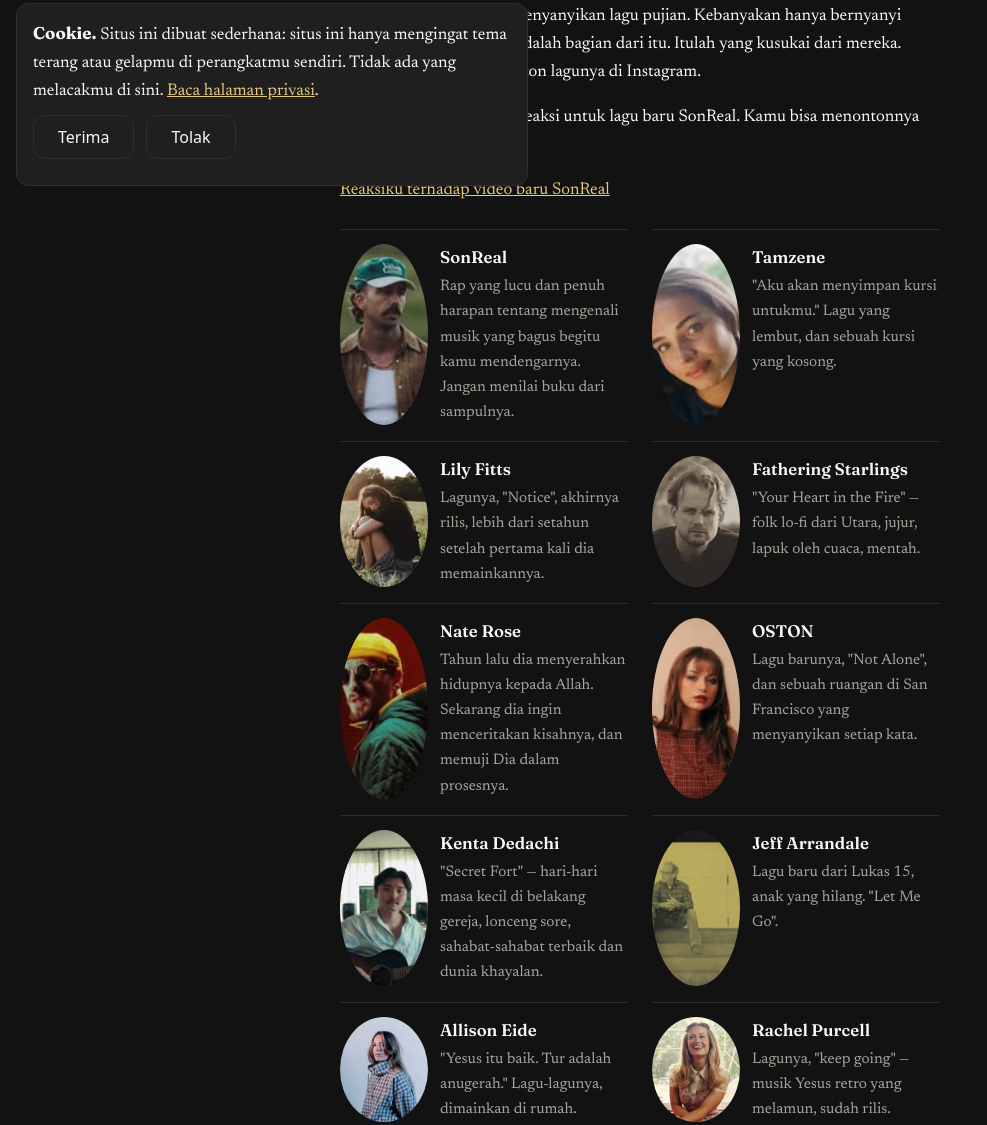
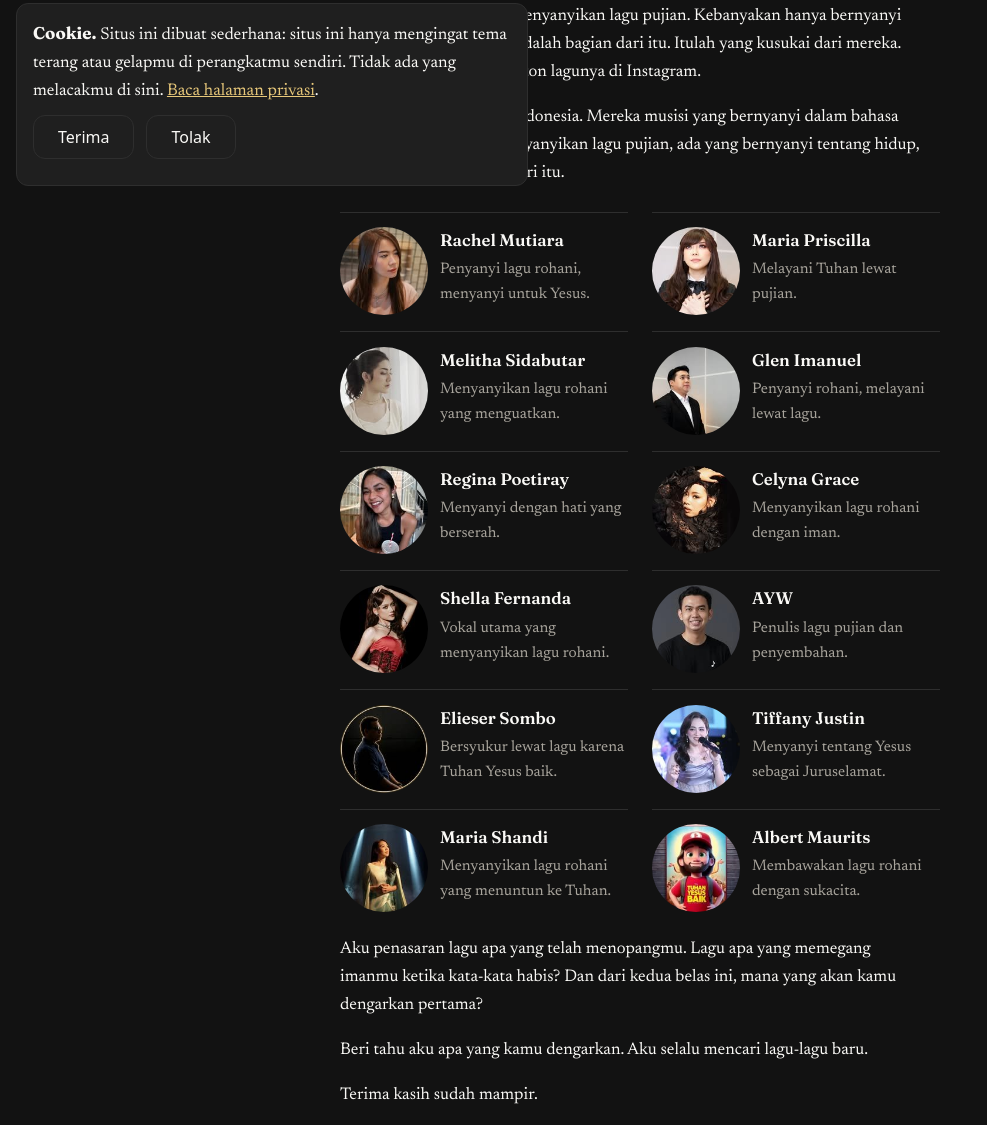
Before and after one commit to streamjonathan/jonathanmccallum-id, an Eleventy site: page content/posts/2026-11-23-music-and-faith.md in a window 1280 px wide. Shown: the part 598-1723 px from the top of the page, without its empty margins (0-987 px from the left). Built offline with nearby package versions, Linux system fonts and the light colour scheme; Eleventy itself is replaced by a stand-in of ours; files that its build step writes are made by us from their sources.

Commit message:
Music and Faith: local-language musicians [id]

```diff
--- a/content/posts/2026-11-23-music-and-faith.md
+++ b/content/posts/2026-11-23-music-and-faith.md
@@ -3,7 +3,7 @@ title: "Musik dan Iman"
 date: 2026-11-23
 slug: music-and-faith
 draft: false
-shareImage: /images/music-faith/sonreal.jpg
+shareImage: /images/music-faith/rachmutiara.jpg
 ---
 
 Aku menghabiskan banyak waktu mendengarkan para musisi di Instagram. Ini beberapa yang akhir-akhir ini kudengarkan.
@@ -14,70 +14,68 @@ Paulus melakukan hal yang mirip di Athena. Dia memakai puisi dan bahasa mereka,
 
 Mereka tidak semuanya menyanyikan lagu pujian. Kebanyakan hanya bernyanyi tentang hidup, dan iman adalah bagian dari itu. Itulah yang kusukai dari mereka. Ketuk kartu untuk menonton lagunya di Instagram.
 
-Aku juga membuat video reaksi untuk lagu baru SonReal. Kamu bisa menontonnya di sini:
-
-[Reaksiku terhadap video baru SonReal](https://www.youtube.com/shorts/wePjZMr6beE)
+Lagu-lagu ini berbahasa Indonesia. Mereka musisi yang bernyanyi dalam bahasa Indonesia — ada yang menyanyikan lagu pujian, ada yang bernyanyi tentang hidup, dan iman adalah bagian dari itu.
 
 <div class="ig-grid">
-<a class="ig-card" href="https://www.instagram.com/reel/DgBgmKwB84s/" target="_blank" rel="noopener">
-<img class="ig-card__img" src="/images/music-faith/sonreal.jpg" alt="SonReal" loading="lazy" width="150" height="150">
-<span class="ig-card__text"><span class="ig-card__name">SonReal</span>
-<span class="ig-card__note">Rap yang lucu dan penuh harapan tentang mengenali musik yang bagus begitu kamu mendengarnya. Jangan menilai buku dari sampulnya.</span></span>
+<a class="ig-card" href="https://www.instagram.com/reel/Df_aJL1qlHC/" target="_blank" rel="noopener">
+<img class="ig-card__img" src="/images/music-faith/rachmutiara.jpg" alt="Rachel Mutiara" loading="lazy" width="150" height="150">
+<span class="ig-card__text"><span class="ig-card__name">Rachel Mutiara</span>
+<span class="ig-card__note">Penyanyi lagu rohani, menyanyi untuk Yesus.</span></span>
 </a>
-<a class="ig-card" href="https://www.instagram.com/reel/DgDnpYFAUjr/" target="_blank" rel="noopener">
-<img class="ig-card__img" src="/images/music-faith/tamzene.jpg" alt="Tamzene" loading="lazy" width="150" height="150">
-<span class="ig-card__text"><span class="ig-card__name">Tamzene</span>
-<span class="ig-card__note">"Aku akan menyimpan kursi untukmu." Lagu yang lembut, dan sebuah kursi yang kosong.</span></span>
+<a class="ig-card" href="https://www.instagram.com/reel/DfpH4LPvhic/" target="_blank" rel="noopener">
+<img class="ig-card__img" src="/images/music-faith/mariapriscilla_official.jpg" alt="Maria Priscilla" loading="lazy" width="150" height="150">
+<span class="ig-card__text"><span class="ig-card__name">Maria Priscilla</span>
+<span class="ig-card__note">Melayani Tuhan lewat pujian.</span></span>
 </a>
-<a class="ig-card" href="https://www.instagram.com/reel/Df5X6L3K-3W/" target="_blank" rel="noopener">
-<img class="ig-card__img" src="/images/music-faith/lilyfittsmusic.jpg" alt="Lily Fitts" loading="lazy" width="150" height="150">
-<span class="ig-card__text"><span class="ig-card__name">Lily Fitts</span>
-<span class="ig-card__note">Lagunya, "Notice", akhirnya rilis, lebih dari setahun setelah pertama kali dia memainkannya.</span></span>
+<a class="ig-card" href="https://www.instagram.com/reel/Ddp6lfVJyff/" target="_blank" rel="noopener">
+<img class="ig-card__img" src="/images/music-faith/melithatricia.jpg" alt="Melitha Sidabutar" loading="lazy" width="150" height="150">
+<span class="ig-card__text"><span class="ig-card__name">Melitha Sidabutar</span>
+<span class="ig-card__note">Menyanyikan lagu rohani yang menguatkan.</span></span>
 </a>
-<a class="ig-card" href="https://www.instagram.com/reel/DgE-ybeI6ko/" target="_blank" rel="noopener">
-<img class="ig-card__img" src="/images/music-faith/fatheringstarlings.jpg" alt="Fathering Starlings" loading="lazy" width="150" height="150">
-<span class="ig-card__text"><span class="ig-card__name">Fathering Starlings</span>
-<span class="ig-card__note">"Your Heart in the Fire" — folk lo-fi dari Utara, jujur, lapuk oleh cuaca, mentah.</span></span>
+<a class="ig-card" href="https://www.instagram.com/reel/Df1fC9jxRP6/" target="_blank" rel="noopener">
+<img class="ig-card__img" src="/images/music-faith/glenimanuel.jpg" alt="Glen Imanuel" loading="lazy" width="150" height="150">
+<span class="ig-card__text"><span class="ig-card__name">Glen Imanuel</span>
+<span class="ig-card__note">Penyanyi rohani, melayani lewat lagu.</span></span>
 </a>
-<a class="ig-card" href="https://www.instagram.com/reel/DfkSMZhpium/" target="_blank" rel="noopener">
-<img class="ig-card__img" src="/images/music-faith/naterosemusic.jpg" alt="Nate Rose" loading="lazy" width="150" height="150">
-<span class="ig-card__text"><span class="ig-card__name">Nate Rose</span>
-<span class="ig-card__note">Tahun lalu dia menyerahkan hidupnya kepada Allah. Sekarang dia ingin menceritakan kisahnya, dan memuji Dia dalam prosesnya.</span></span>
+<a class="ig-card" href="https://www.instagram.com/reel/DgCteylBMJQ/" target="_blank" rel="noopener">
+<img class="ig-card__img" src="/images/music-faith/reginapoetiray.jpg" alt="Regina Poetiray" loading="lazy" width="150" height="150">
+<span class="ig-card__text"><span class="ig-card__name">Regina Poetiray</span>
+<span class="ig-card__note">Menyanyi dengan hati yang berserah.</span></span>
 </a>
-<a class="ig-card" href="https://www.instagram.com/p/DgBMyeNkkyO/" target="_blank" rel="noopener">
-<img class="ig-card__img" src="/images/music-faith/ostonmusic.jpg" alt="OSTON" loading="lazy" width="150" height="150">
-<span class="ig-card__text"><span class="ig-card__name">OSTON</span>
-<span class="ig-card__note">Lagu barunya, "Not Alone", dan sebuah ruangan di San Francisco yang menyanyikan setiap kata.</span></span>
+<a class="ig-card" href="https://www.instagram.com/reel/DgEVsDjNkOI/" target="_blank" rel="noopener">
+<img class="ig-card__img" src="/images/music-faith/celynagrace.jpg" alt="Celyna Grace" loading="lazy" width="150" height="150">
+<span class="ig-card__text"><span class="ig-card__name">Celyna Grace</span>
+<span class="ig-card__note">Menyanyikan lagu rohani dengan iman.</span></span>
 </a>
-<a class="ig-card" href="https://www.instagram.com/reel/Df1qtokoyBh/" target="_blank" rel="noopener">
-<img class="ig-card__img" src="/images/music-faith/kenta_dedachi.jpg" alt="Kenta Dedachi" loading="lazy" width="150" height="150">
-<span class="ig-card__text"><span class="ig-card__name">Kenta Dedachi</span>
-<span class="ig-card__note">"Secret Fort" — hari-hari masa kecil di belakang gereja, lonceng sore, sahabat-sahabat terbaik dan dunia khayalan.</span></span>
+<a class="ig-card" href="https://www.instagram.com/reel/Df6BlKQT3qr/" target="_blank" rel="noopener">
+<img class="ig-card__img" src="/images/music-faith/shella_fernanda.jpg" alt="Shella Fernanda" loading="lazy" width="150" height="150">
+<span class="ig-card__text"><span class="ig-card__name">Shella Fernanda</span>
+<span class="ig-card__note">Vokal utama yang menyanyikan lagu rohani.</span></span>
 </a>
-<a class="ig-card" href="https://www.instagram.com/reel/DfCRnSiPXa5/" target="_blank" rel="noopener">
-<img class="ig-card__img" src="/images/music-faith/jeffarrandale.jpg" alt="Jeff Arrandale" loading="lazy" width="150" height="150">
-<span class="ig-card__text"><span class="ig-card__name">Jeff Arrandale</span>
-<span class="ig-card__note">Lagu baru dari Lukas 15, anak yang hilang. "Let Me Go".</span></span>
+<a class="ig-card" href="https://www.instagram.com/reel/DfekNhTok2b/" target="_blank" rel="noopener">
+<img class="ig-card__img" src="/images/music-faith/ayw_mus1c.jpg" alt="AYW" loading="lazy" width="150" height="150">
+<span class="ig-card__text"><span class="ig-card__name">AYW</span>
+<span class="ig-card__note">Penulis lagu pujian dan penyembahan.</span></span>
 </a>
-<a class="ig-card" href="https://www.instagram.com/reel/Df71X0lzZsN/" target="_blank" rel="noopener">
-<img class="ig-card__img" src="/images/music-faith/allison_eide.jpg" alt="Allison Eide" loading="lazy" width="150" height="150">
-<span class="ig-card__text"><span class="ig-card__name">Allison Eide</span>
-<span class="ig-card__note">"Yesus itu baik. Tur adalah anugerah." Lagu-lagunya, dimainkan di rumah.</span></span>
+<a class="ig-card" href="https://www.instagram.com/reel/DgBkGUgTLrw/" target="_blank" rel="noopener">
+<img class="ig-card__img" src="/images/music-faith/elieser_sombo.jpg" alt="Elieser Sombo" loading="lazy" width="150" height="150">
+<span class="ig-card__text"><span class="ig-card__name">Elieser Sombo</span>
+<span class="ig-card__note">Bersyukur lewat lagu karena Tuhan Yesus baik.</span></span>
 </a>
-<a class="ig-card" href="https://www.instagram.com/reel/DgD31mXBDcn/" target="_blank" rel="noopener">
-<img class="ig-card__img" src="/images/music-faith/rachelpurcellmusic.jpg" alt="Rachel Purcell" loading="lazy" width="150" height="150">
-<span class="ig-card__text"><span class="ig-card__name">Rachel Purcell</span>
-<span class="ig-card__note">Lagunya, "keep going" — musik Yesus retro yang melamun, sudah rilis.</span></span>
+<a class="ig-card" href="https://www.instagram.com/reel/DgG0lDbTEYo/" target="_blank" rel="noopener">
+<img class="ig-card__img" src="/images/music-faith/tiff_justin.jpg" alt="Tiffany Justin" loading="lazy" width="150" height="150">
+<span class="ig-card__text"><span class="ig-card__name">Tiffany Justin</span>
+<span class="ig-card__note">Menyanyi tentang Yesus sebagai Juruselamat.</span></span>
 </a>
-<a class="ig-card" href="https://www.instagram.com/reel/Df9vziqCJtC/" target="_blank" rel="noopener">
-<img class="ig-card__img" src="/images/music-faith/haleyjonesofficial.jpg" alt="Haley Jones" loading="lazy" width="150" height="150">
-<span class="ig-card__text"><span class="ig-card__name">Haley Jones</span>
-<span class="ig-card__note">"Semua orang mengenal seseorang yang perlu mendengar tentang Yesus."</span></span>
+<a class="ig-card" href="https://www.instagram.com/reel/DgFONhkjVr5/" target="_blank" rel="noopener">
+<img class="ig-card__img" src="/images/music-faith/mariashandi.jpg" alt="Maria Shandi" loading="lazy" width="150" height="150">
+<span class="ig-card__text"><span class="ig-card__name">Maria Shandi</span>
+<span class="ig-card__note">Menyanyikan lagu rohani yang menuntun ke Tuhan.</span></span>
 </a>
-<a class="ig-card" href="https://www.instagram.com/reel/DgAmATaizM0/" target="_blank" rel="noopener">
-<img class="ig-card__img" src="/images/music-faith/gracegrabermusic.jpg" alt="Grace Graber" loading="lazy" width="150" height="150">
-<span class="ig-card__text"><span class="ig-card__name">Grace Graber</span>
-<span class="ig-card__note">Lagu-lagu tentang perjalanan kesehatan mentalnya. Dan itu juga pop punk.</span></span>
+<a class="ig-card" href="https://www.instagram.com/reel/Dc7WfugB0as/" target="_blank" rel="noopener">
+<img class="ig-card__img" src="/images/music-faith/albertmaurits.jpg" alt="Albert Maurits" loading="lazy" width="150" height="150">
+<span class="ig-card__text"><span class="ig-card__name">Albert Maurits</span>
+<span class="ig-card__note">Membawakan lagu rohani dengan sukacita.</span></span>
 </a>
 </div>
 
```
Also changed, not shown: content/images/music-faith/albertmaurits.jpg (added), content/images/music-faith/ayw_mus1c.jpg (added), content/images/music-faith/celynagrace.jpg (added), content/images/music-faith/elieser_sombo.jpg (added), content/images/music-faith/glenimanuel.jpg (added), content/images/music-faith/mariapriscilla_official.jpg (added), content/images/music-faith/mariashandi.jpg (added), content/images/music-faith/melithatricia.jpg (added), content/images/music-faith/rachmutiara.jpg (added), content/images/music-faith/reginapoetiray.jpg (added), content/images/music-faith/shella_fernanda.jpg (added), content/images/music-faith/tiff_justin.jpg (added).
